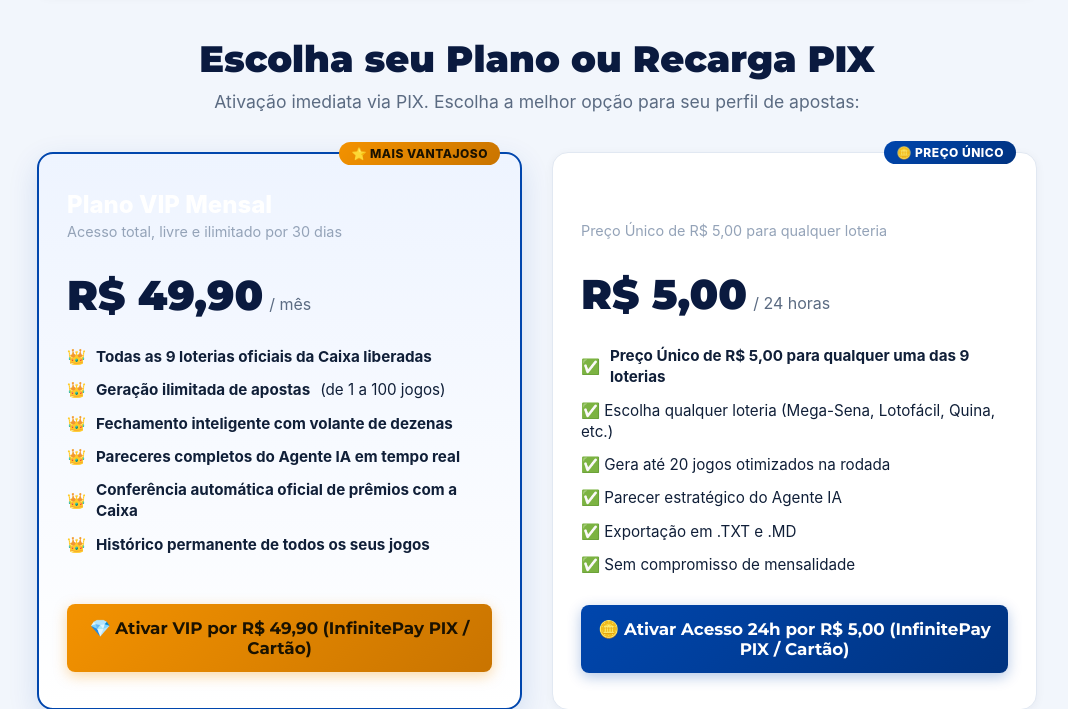
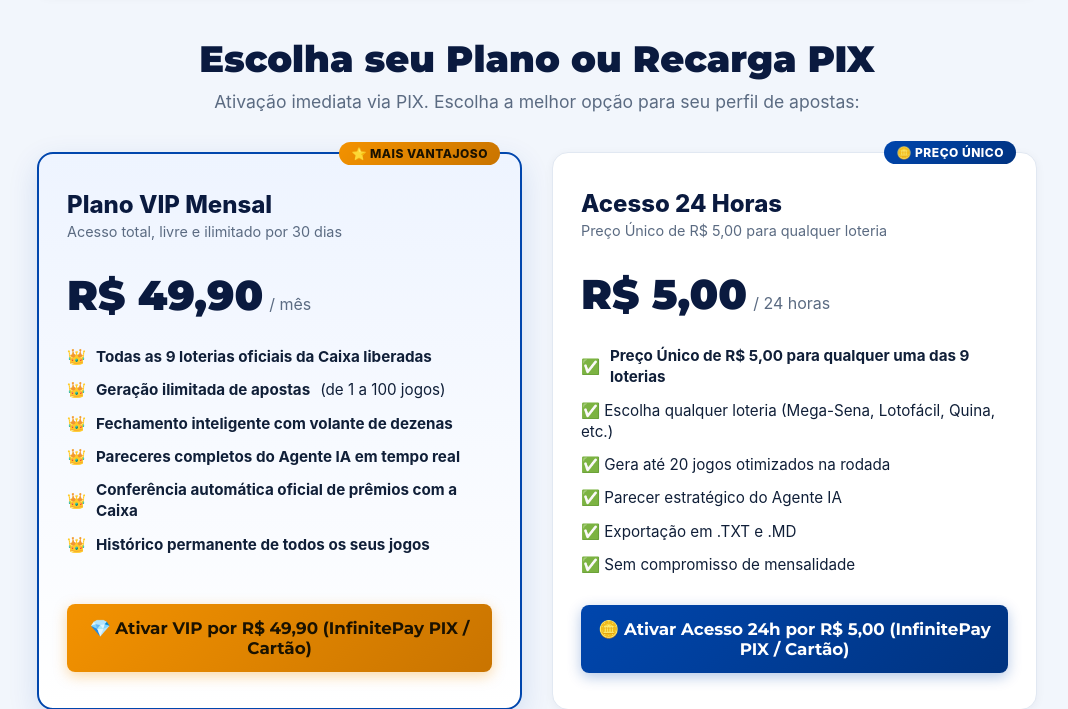
Before and after one commit to SPTOXI/calculodasorte, a Flask app: page /planos in a window 1280 px wide. Shown: the part 236-945 px from the top of the page, without its empty margins (103-1171 px from the left). Run offline with Flask 3, Linux system fonts and the light colour scheme; parts of the project's set-up code (start-up, migrations or seed data) failed here and were passed over.

Commit message:
Fix invisible/low-contrast text left over from the dark-theme redesign (#11)
Several containers in analise.html still used a dark navy background
(#0A1A3F) paired with dark navy text (var(--text-main)), making the
game-generator number inputs, dezenas chips, volante balls, results
wrapper, and stats section unreadable (all-white or blank-looking
boxes). Also fixes two hardcoded white/light-gray text colors on
planos.html's plan card titles and cadastro.html's LGPD consent
checkbox label, which were invisible on their new white/light cards.


Claude-Session: https://claude.ai/code/session_01JDG1LBBLqnzhB8V3UyuSpz

Co-authored-by: Claude <noreply@anthropic.com>

```diff
--- a/templates/cadastro.html
+++ b/templates/cadastro.html
@@ -66,9 +66,9 @@
             </div>
 
             <div class="form-group" style="margin-top: 16px; margin-bottom: 22px;">
-                <label style="display: flex; align-items: flex-start; gap: 10px; font-weight: normal; font-size: 0.85rem; color: #cbd5e1; cursor: pointer;">
+                <label style="display: flex; align-items: flex-start; gap: 10px; font-weight: normal; font-size: 0.85rem; color: var(--text-muted); cursor: pointer;">
                     <input type="checkbox" name="termos_lgpd" id="termos_lgpd" required style="width: auto; margin-top: 4px; accent-color: var(--primary); cursor: pointer;">
-                    <span>Li e concordo com os <a href="/termos" target="_blank" style="color: var(--primary-light); text-decoration: underline;">Termos de Uso</a> e com a <a href="/privacidade" target="_blank" style="color: var(--primary-light); text-decoration: underline;">Política de Privacidade (LGPD)</a>. Declaro ter mais de 18 anos.</span>
+                    <span>Li e concordo com os <a href="/termos" target="_blank" style="color: var(--primary); text-decoration: underline;">Termos de Uso</a> e com a <a href="/privacidade" target="_blank" style="color: var(--primary); text-decoration: underline;">Política de Privacidade (LGPD)</a>. Declaro ter mais de 18 anos.</span>
                 </label>
             </div>
 
--- a/templates/planos.html
+++ b/templates/planos.html
@@ -139,8 +139,8 @@
                 <div class="plan-ribbon">⭐ Mais Vantajoso</div>
                 <div style="display: flex; flex-direction: column; flex-grow: 1;">
                     <div class="plan-header-box">
-                        <h3 style="font-size: 1.5rem; font-weight: 800; color: white;">Plano VIP Mensal</h3>
-                        <p style="color: #94a3b8; font-size: 0.9rem; margin-top: 4px;">Acesso total, livre e ilimitado por 30 dias</p>
+                        <h3 style="font-size: 1.5rem; font-weight: 800; color: var(--navy);">Plano VIP Mensal</h3>
+                        <p style="color: var(--text-muted); font-size: 0.9rem; margin-top: 4px;">Acesso total, livre e ilimitado por 30 dias</p>
                     </div>
                     <div class="plan-price">
                         R$ 49,90 <span>/ mês</span>
@@ -164,8 +164,8 @@
                 <div class="plan-ribbon" style="background: linear-gradient(135deg, var(--primary), var(--primary-dark)); color: white;">🪙 Preço Único</div>
                 <div style="display: flex; flex-direction: column; flex-grow: 1;">
                     <div class="plan-header-box">
-                        <h3 style="font-size: 1.5rem; font-weight: 800; color: white;">Acesso 24 Horas</h3>
-                        <p style="color: #94a3b8; font-size: 0.9rem; margin-top: 4px;">Preço Único de R$ 5,00 para qualquer loteria</p>
+                        <h3 style="font-size: 1.5rem; font-weight: 800; color: var(--navy);">Acesso 24 Horas</h3>
+                        <p style="color: var(--text-muted); font-size: 0.9rem; margin-top: 4px;">Preço Único de R$ 5,00 para qualquer loteria</p>
                     </div>
                     <div class="plan-price">
                         R$ 5,00 <span>/ 24 horas</span>
```
Also changed, not shown: templates/analise.html (+9 -9 lines).
